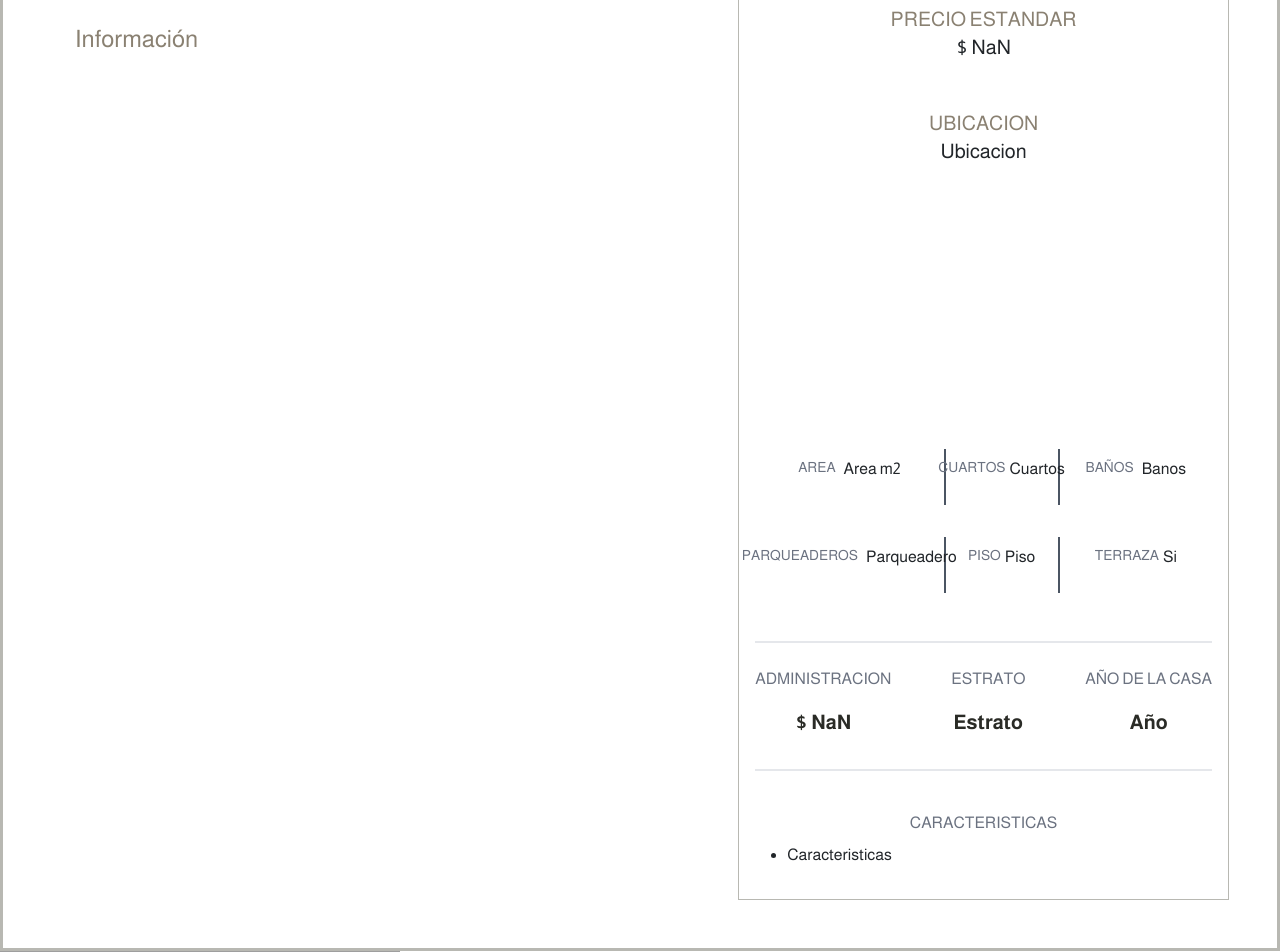
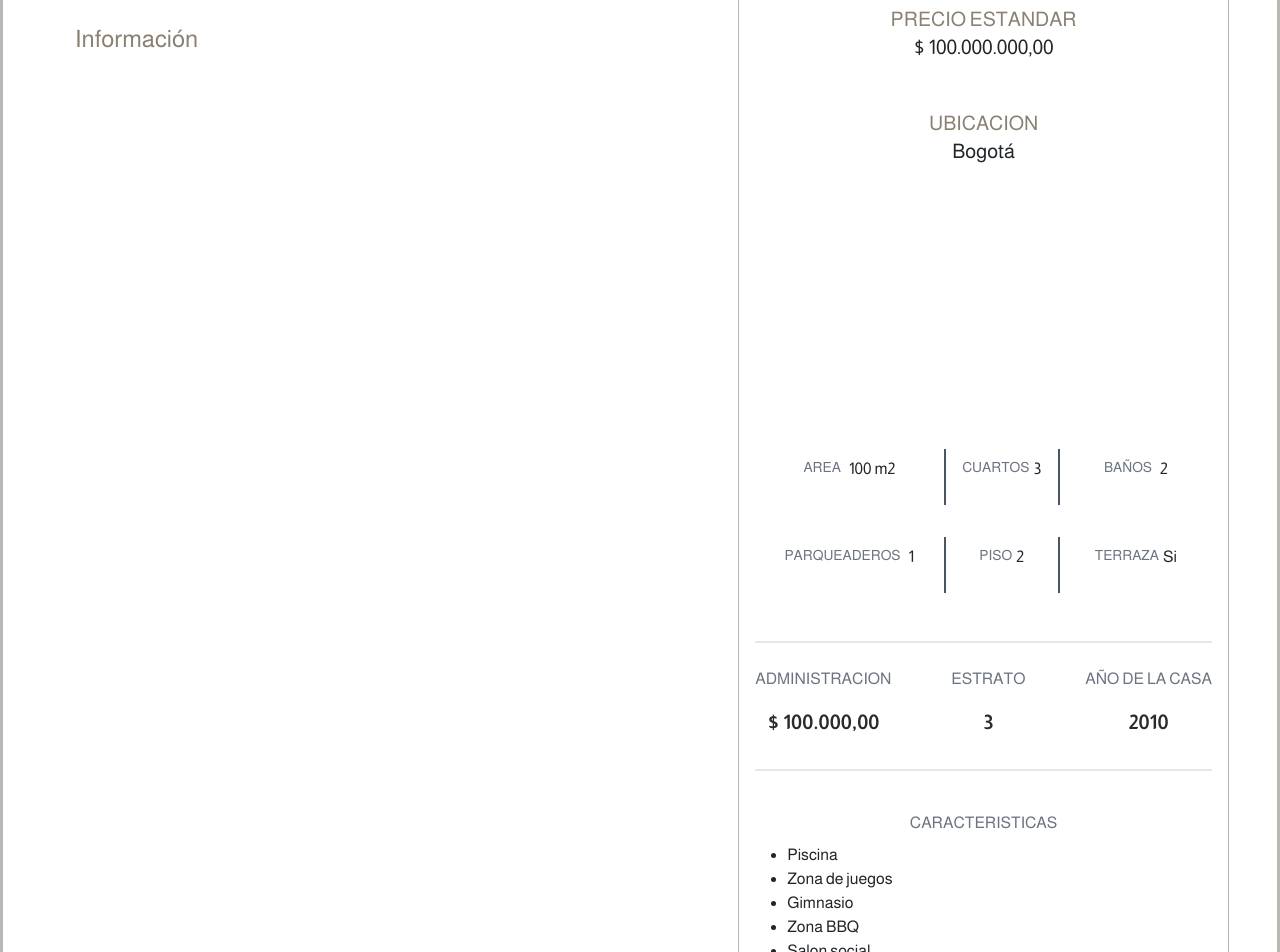
Before and after one commit to Nicogg-dev/gold-brig, a Next.js app: page /products/1 in a window 1280 px wide. Shown: the part 260-1212 px from the top of the page. Built offline with nearby package versions, Linux system fonts and the light colour scheme; no server answers; grey boxes are pictures that could not be loaded.

Commit message:
propiedad apartament como indefinido

```diff
--- a/pages/products/[id]/index.tsx
+++ b/pages/products/[id]/index.tsx
@@ -7,20 +7,24 @@ import { useRouter } from 'next/router';
 import { client, urlFor } from '@/utils/sanityClient';
 
 const apartamento = {
-    "Nombre": "Apartamento",
-    "ubicacion": "Ubicacion",
-    "precio": '$',
-    "area": "Area",
-    "cuartos": "Cuartos",
-    "banos": "Banos",
-    "administracion": "Administracion",
-    "estrato": "Estrato",
-    "ano": "Año",
-    "piso": "Piso",
-    "parqueadero": "Parqueadero",
+    "Nombre": "Apartamento 1",
+    "ubicacion": "Bogotá",
+    "precio": 100000000,
+    "area": 100,
+    "cuartos": 3,
+    "banos": 2,
+    "administracion": 100000,
+    "estrato": 3,
+    "ano": 2010,
+    "piso": 2,
+    "parqueadero": 1,
     "terraza": "Si",
     "Caracteristicas": [
-        "Caracteristicas",
+        "Piscina",
+        "Zona de juegos",
+        "Gimnasio",
+        "Zona BBQ",
+        "Salon social"
     ],
 }
 
```
